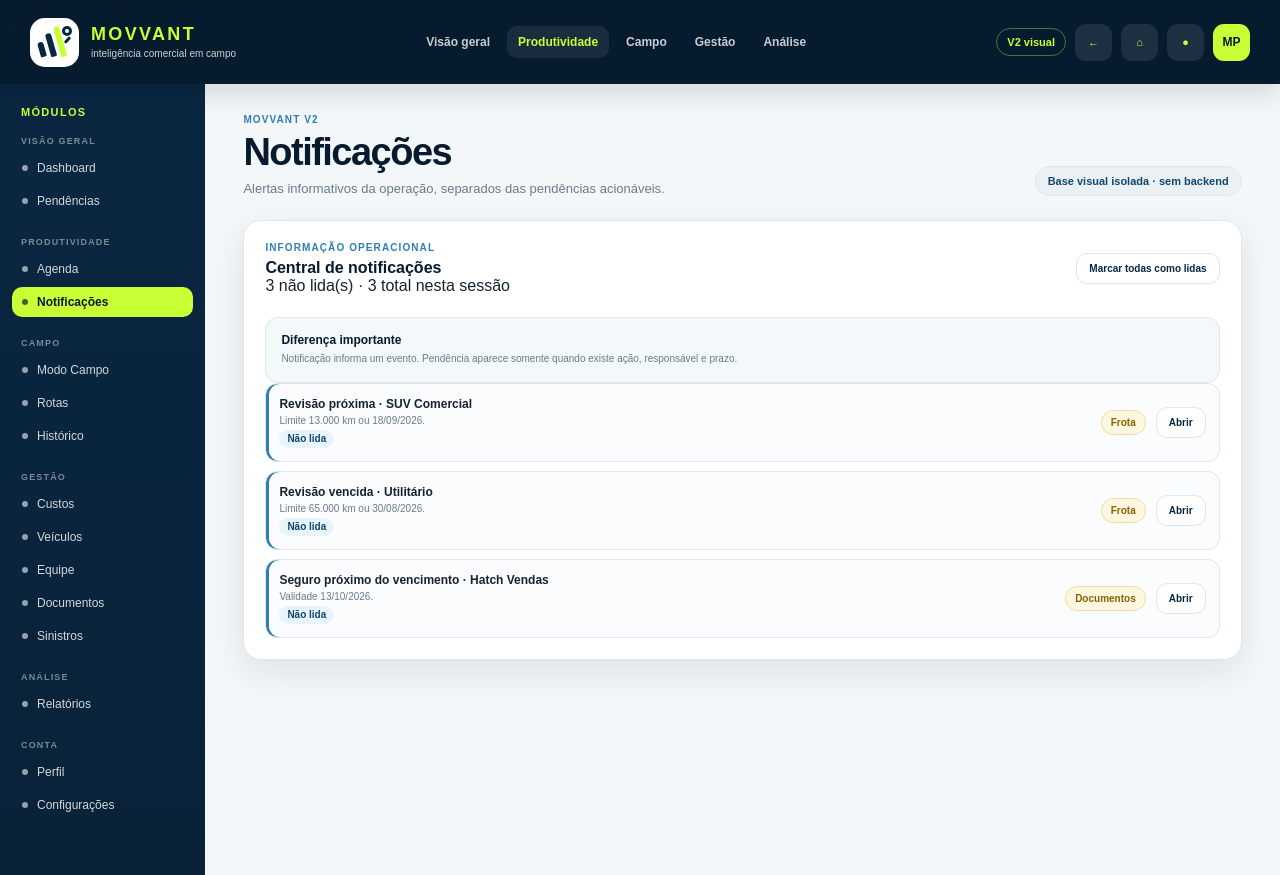
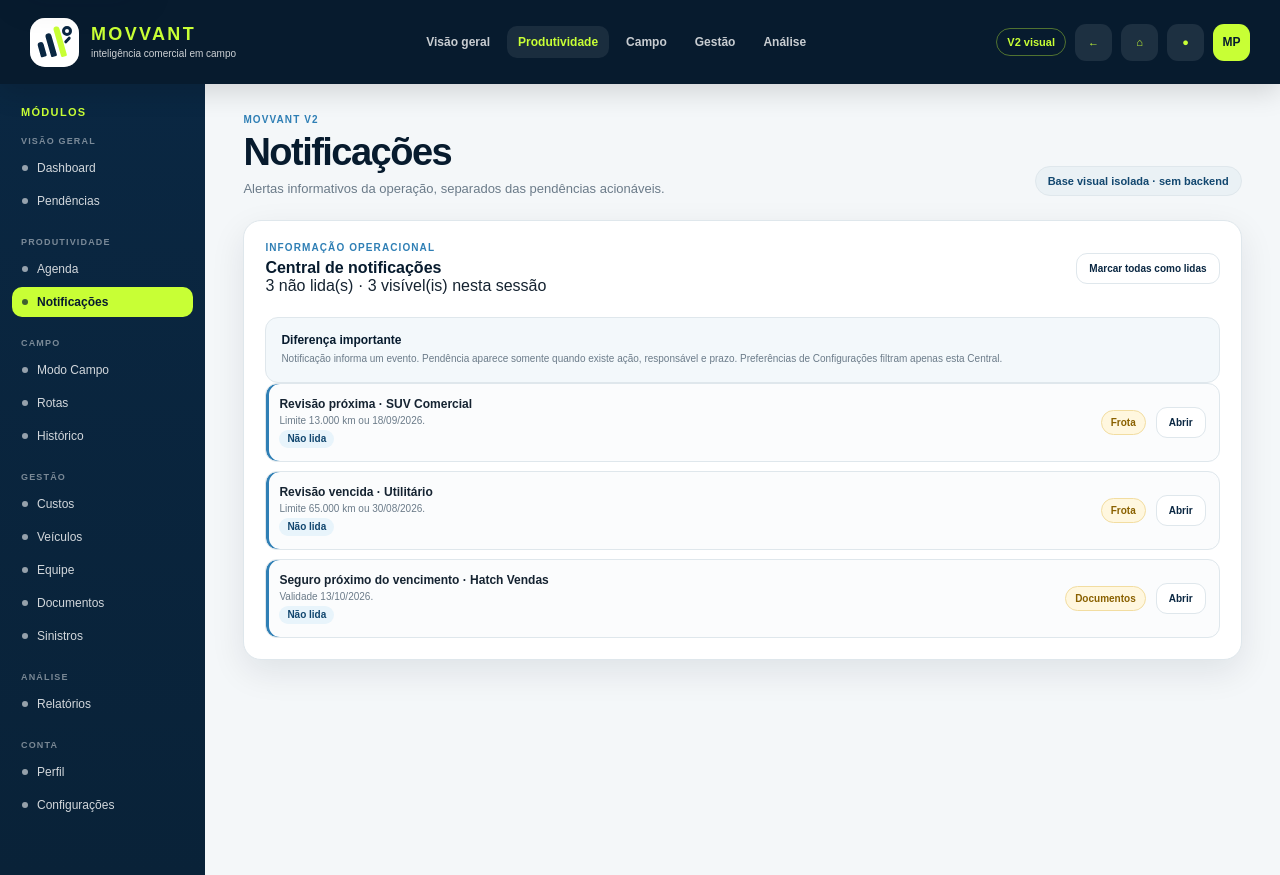
Before and after one commit to Manopanassolo/controle-facil-km, a Next.js app in the folder movvant-v2/: page /notificacoes in a window 1280 px wide. Built offline with nearby package versions, Linux system fonts and the light colour scheme.

Commit message:
Apply session notification preferences

```diff
--- a/movvant-v2/src/components/NotificationsSessionModule.tsx
+++ b/movvant-v2/src/components/NotificationsSessionModule.tsx
@@ -4,28 +4,31 @@ import Link from 'next/link';
 import { useMemo, useState } from 'react';
 import { useSessionActivity } from './SessionActivityProvider';
 import { useIncidentSession } from './IncidentSessionProvider';
+import { NotificationPreferenceKey, usePreferencesSession } from './PreferencesSessionProvider';
 
-type NotificationItem={id:string;title:string;detail:string;type:string;href:string;severity:'info'|'warning'|'critical';};
+type NotificationItem={id:string;title:string;detail:string;type:string;category:NotificationPreferenceKey;href:string;severity:'info'|'warning'|'critical';};
 function formatDate(date:string){if(!date)return 'sem data';const[y,m,d]=date.split('-');return`${d}/${m}/${y}`;}
 
 export function NotificationsSessionModule(){
  const{maintenanceAlerts,documentAlerts,appointments,routes,journeys,expenses}=useSessionActivity();
  const{incidents}=useIncidentSession();
+ const{notificationPreferences}=usePreferencesSession();
  const[readIds,setReadIds]=useState<string[]>([]);
- const items=useMemo<NotificationItem[]>(()=>[
-  ...maintenanceAlerts.filter((a)=>a.state!=='ok').map((a)=>({id:`maintenance-${a.vehicleId}`,title:a.state==='vencida'?`Revisão vencida · ${a.vehicle}`:`Revisão próxima · ${a.vehicle}`,detail:`Limite ${a.dueKm.toLocaleString('pt-BR')} km ou ${formatDate(a.dueDate)}.`,type:'Frota',href:'/veiculos',severity:a.state==='vencida'?'critical' as const:'warning' as const})),
-  ...documentAlerts.filter((a)=>a.state!=='ok').map((a)=>({id:`document-${a.documentId}`,title:`${a.kind} ${a.state==='vencido'?'vencido':'próximo do vencimento'} · ${a.subject}`,detail:`Validade ${formatDate(a.expiryDate)}${a.blocksOperation?' · operação correspondente bloqueada':''}.`,type:'Documentos',href:'/documentos',severity:a.state==='vencido'?'critical' as const:'warning' as const})),
-  ...incidents.map((i)=>({id:`incident-${i.id}-${i.status}`,title:`Sinistro ${i.status.toLowerCase()} · ${i.vehicle}`,detail:`${i.driver} · ${i.severity} · ${i.location}.`,type:'Sinistros',href:'/sinistros',severity:i.severity==='Crítica'?'critical' as const:i.status==='Concluído'?'info' as const:'warning' as const})),
-  ...appointments.map((a)=>({id:`appointment-${a.id}-${a.status}`,title:`Agenda · ${a.status}`,detail:`${a.client} · ${a.title} · ${a.date} ${a.time}.`,type:'Agenda',href:'/agenda',severity:a.status==='Em atendimento'?'warning' as const:'info' as const})),
-  ...routes.slice(0,5).map((r)=>({id:`route-${r.id}`,title:`Rota concluída · ${r.destination}`,detail:`${r.vehicle} · ${r.distance.toLocaleString('pt-BR')} km.`,type:'Campo',href:'/roteiros',severity:'info' as const})),
-  ...journeys.slice(0,5).map((j)=>({id:`journey-${j.id}`,title:`Jornada concluída · ${j.client}`,detail:`${j.vehicle} · ${j.distance.toLocaleString('pt-BR')} km.`,type:'Campo',href:'/campo',severity:'info' as const})),
-  ...expenses.slice(0,5).map((e)=>({id:`expense-${e.id}`,title:`Despesa registrada · ${e.category}`,detail:`${e.vehicle} · R$ ${e.amount.toLocaleString('pt-BR',{minimumFractionDigits:2,maximumFractionDigits:2})}.`,type:'Financeiro',href:'/custos',severity:'info' as const}))
+ const allItems=useMemo<NotificationItem[]>(()=>[
+  ...maintenanceAlerts.filter((a)=>a.state!=='ok').map((a)=>({id:`maintenance-${a.vehicleId}`,title:a.state==='vencida'?`Revisão vencida · ${a.vehicle}`:`Revisão próxima · ${a.vehicle}`,detail:`Limite ${a.dueKm.toLocaleString('pt-BR')} km ou ${formatDate(a.dueDate)}.`,type:'Frota',category:'fleet' as const,href:'/veiculos',severity:a.state==='vencida'?'critical' as const:'warning' as const})),
+  ...documentAlerts.filter((a)=>a.state!=='ok').map((a)=>({id:`document-${a.documentId}`,title:`${a.kind} ${a.state==='vencido'?'vencido':'próximo do vencimento'} · ${a.subject}`,detail:`Validade ${formatDate(a.expiryDate)}${a.blocksOperation?' · operação correspondente bloqueada':''}.`,type:'Documentos',category:'documents' as const,href:'/documentos',severity:a.state==='vencido'?'critical' as const:'warning' as const})),
+  ...incidents.map((i)=>({id:`incident-${i.id}-${i.status}`,title:`Sinistro ${i.status.toLowerCase()} · ${i.vehicle}`,detail:`${i.driver} · ${i.severity} · ${i.location}.`,type:'Sinistros',category:'incidents' as const,href:'/sinistros',severity:i.severity==='Crítica'?'critical' as const:i.status==='Concluído'?'info' as const:'warning' as const})),
+  ...appointments.map((a)=>({id:`appointment-${a.id}-${a.status}`,title:`Agenda · ${a.status}`,detail:`${a.client} · ${a.title} · ${a.date} ${a.time}.`,type:'Agenda',category:'agenda' as const,href:'/agenda',severity:a.status==='Em atendimento'?'warning' as const:'info' as const})),
+  ...routes.slice(0,5).map((r)=>({id:`route-${r.id}`,title:`Rota concluída · ${r.destination}`,detail:`${r.vehicle} · ${r.distance.toLocaleString('pt-BR')} km.`,type:'Campo',category:'field' as const,href:'/roteiros',severity:'info' as const})),
+  ...journeys.slice(0,5).map((j)=>({id:`journey-${j.id}`,title:`Jornada concluída · ${j.client}`,detail:`${j.vehicle} · ${j.distance.toLocaleString('pt-BR')} km.`,type:'Campo',category:'field' as const,href:'/campo',severity:'info' as const})),
+  ...expenses.slice(0,5).map((e)=>({id:`expense-${e.id}`,title:`Despesa registrada · ${e.category}`,detail:`${e.vehicle} · R$ ${e.amount.toLocaleString('pt-BR',{minimumFractionDigits:2,maximumFractionDigits:2})}.`,type:'Financeiro',category:'finance' as const,href:'/custos',severity:'info' as const}))
  ],[maintenanceAlerts,documentAlerts,incidents,appointments,routes,journeys,expenses]);
+ const items=useMemo(()=>allItems.filter(item=>notificationPreferences[item.category]),[allItems,notificationPreferences]);
  const unread=items.filter((item)=>!readIds.includes(item.id)).length;
  function markAll(){setReadIds(items.map((item)=>item.id));}
  function markOne(id:string){setReadIds((current)=>current.includes(id)?current:[...current,id]);}
- return <section className="panel"><div className="panel-title-row"><div><span className="eyebrow">Informação operacional</span><h2>Central de notificações</h2><span>{unread} não lida(s) · {items.length} total nesta sessão</span></div><button type="button" className="secondary-button" onClick={markAll} disabled={!unread}>Marcar todas como lidas</button></div>
-  <div className="soft-box"><strong>Diferença importante</strong><span>Notificação informa um evento. Pendência aparece somente quando existe ação, responsável e prazo.</span></div>
-  <div className="notification-list">{items.length?items.map((item)=>{const read=readIds.includes(item.id);return <div className={`notification-row ${read?'':'session-row'}`} key={item.id}><div className="notification-copy"><strong>{item.title}</strong><span>{item.detail}</span>{!read?<em className="session-chip">Não lida</em>:null}</div><div className="row-actions"><span className={`tag ${item.severity==='critical'||item.severity==='warning'?'warning':''}`}>{item.type}</span><Link href={item.href} className="secondary-button" onClick={()=>markOne(item.id)}>Abrir</Link></div></div>; }):<div className="soft-box"><strong>Sem notificações da sessão</strong><span>Novos eventos operacionais aparecerão aqui automaticamente.</span></div>}</div>
+ return <section className="panel"><div className="panel-title-row"><div><span className="eyebrow">Informação operacional</span><h2>Central de notificações</h2><span>{unread} não lida(s) · {items.length} visível(is) nesta sessão</span></div><button type="button" className="secondary-button" onClick={markAll} disabled={!unread}>Marcar todas como lidas</button></div>
+  <div className="soft-box"><strong>Diferença importante</strong><span>Notificação informa um evento. Pendência aparece somente quando existe ação, responsável e prazo. Preferências de Configurações filtram apenas esta Central.</span></div>
+  <div className="notification-list">{items.length?items.map((item)=>{const read=readIds.includes(item.id);return <div className={`notification-row ${read?'':'session-row'}`} key={item.id}><div className="notification-copy"><strong>{item.title}</strong><span>{item.detail}</span>{!read?<em className="session-chip">Não lida</em>:null}</div><div className="row-actions"><span className={`tag ${item.severity==='critical'||item.severity==='warning'?'warning':''}`}>{item.type}</span><Link href={item.href} className="secondary-button" onClick={()=>markOne(item.id)}>Abrir</Link></div></div>; }):<div className="soft-box"><strong>Sem notificações visíveis</strong><span>Não há eventos nas categorias habilitadas. Revise Configurações se desejar reativar categorias.</span></div>}</div>
  </section>;
 }
```
